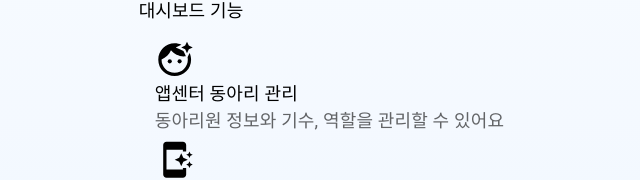
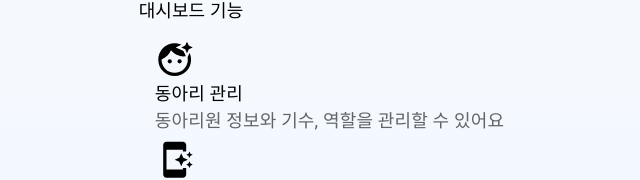
Before and after one commit to inu-appcenter/appcenter-homepage-renewal, a React (Vite) app in the folder admin-2024/: page / in a window 1280 px wide. Shown: the part 611-791 px from the top of the page, without its empty margins (285-925 px from the left). Built offline with nearby package versions, Linux system fonts and the light colour scheme.

Commit message:
feat: 카테고리 상수 수정 및 추가

```diff
--- a/admin-2024/src/constants/category.tsx
+++ b/admin-2024/src/constants/category.tsx
@@ -2,6 +2,7 @@ import AppShortcutIcon from '@mui/icons-material/AppShortcut';
 import FaceRetouchingNaturalIcon from '@mui/icons-material/FaceRetouchingNatural';
 import FormatListNumberedIcon from '@mui/icons-material/FormatListNumbered';
 import Groups2Icon from '@mui/icons-material/Groups2';
+import HomeIcon from '@mui/icons-material/Home';
 import PersonIcon from '@mui/icons-material/Person';
 import PhotoCameraIcon from '@mui/icons-material/PhotoCamera';
 import QuizIcon from '@mui/icons-material/Quiz';
@@ -9,13 +10,15 @@ import { PATH } from './path';
 
 const CATEGORY = {
   WELCONE: {
+    icon: <HomeIcon fontSize='medium' />,
     title: '홈페이지 대시보드',
     description: '🎊 환영합니다 🎊',
+    path: PATH.ROOT,
   },
   DASGBOARD: {
     CLUB: {
       icon: <FaceRetouchingNaturalIcon fontSize='large' />,
-      title: '앱센터 동아리 관리',
+      title: '동아리 관리',
       description: '동아리원 정보와 기수, 역할을 관리할 수 있어요',
       path: PATH.CLUB,
     },
```
